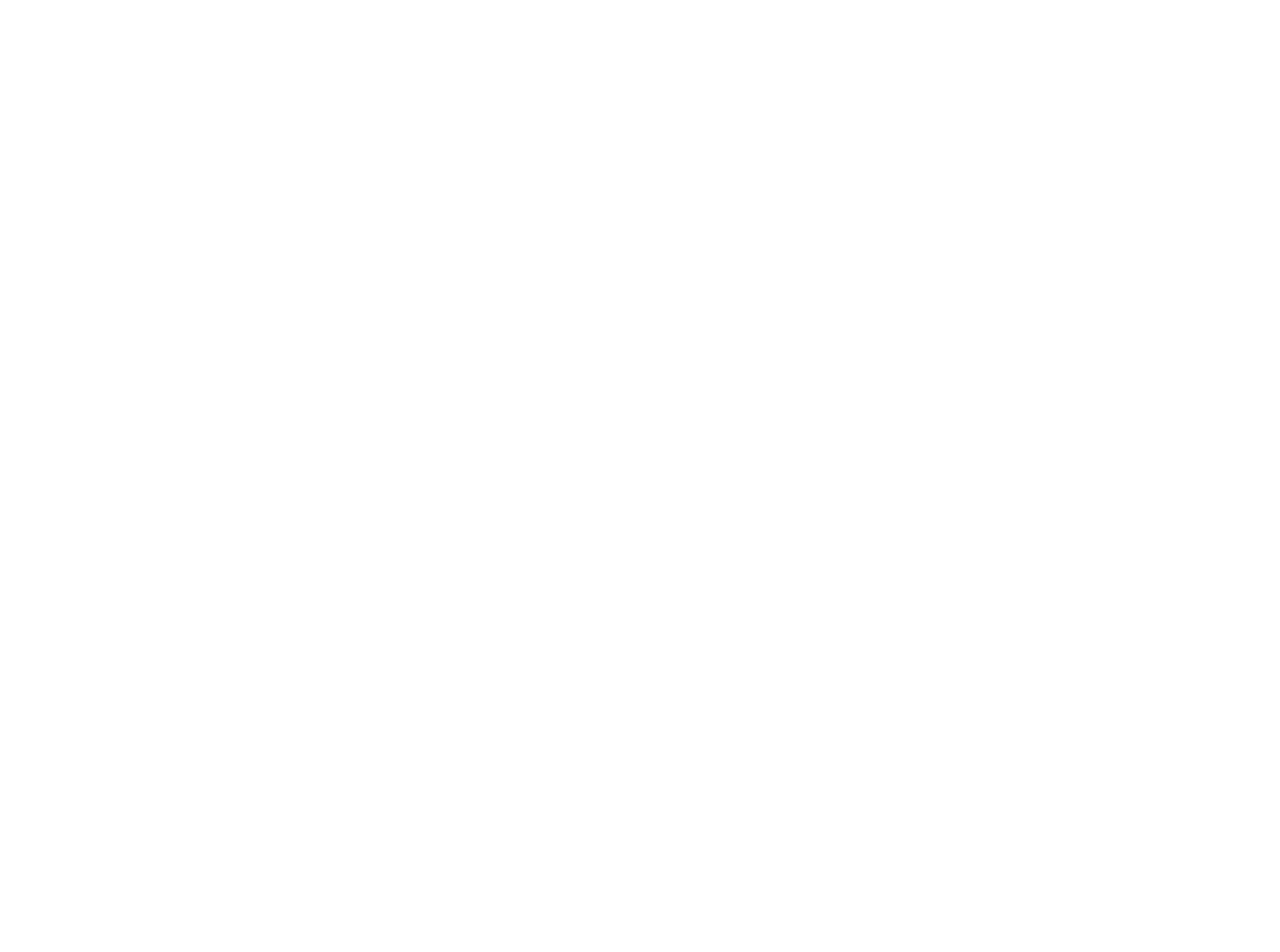
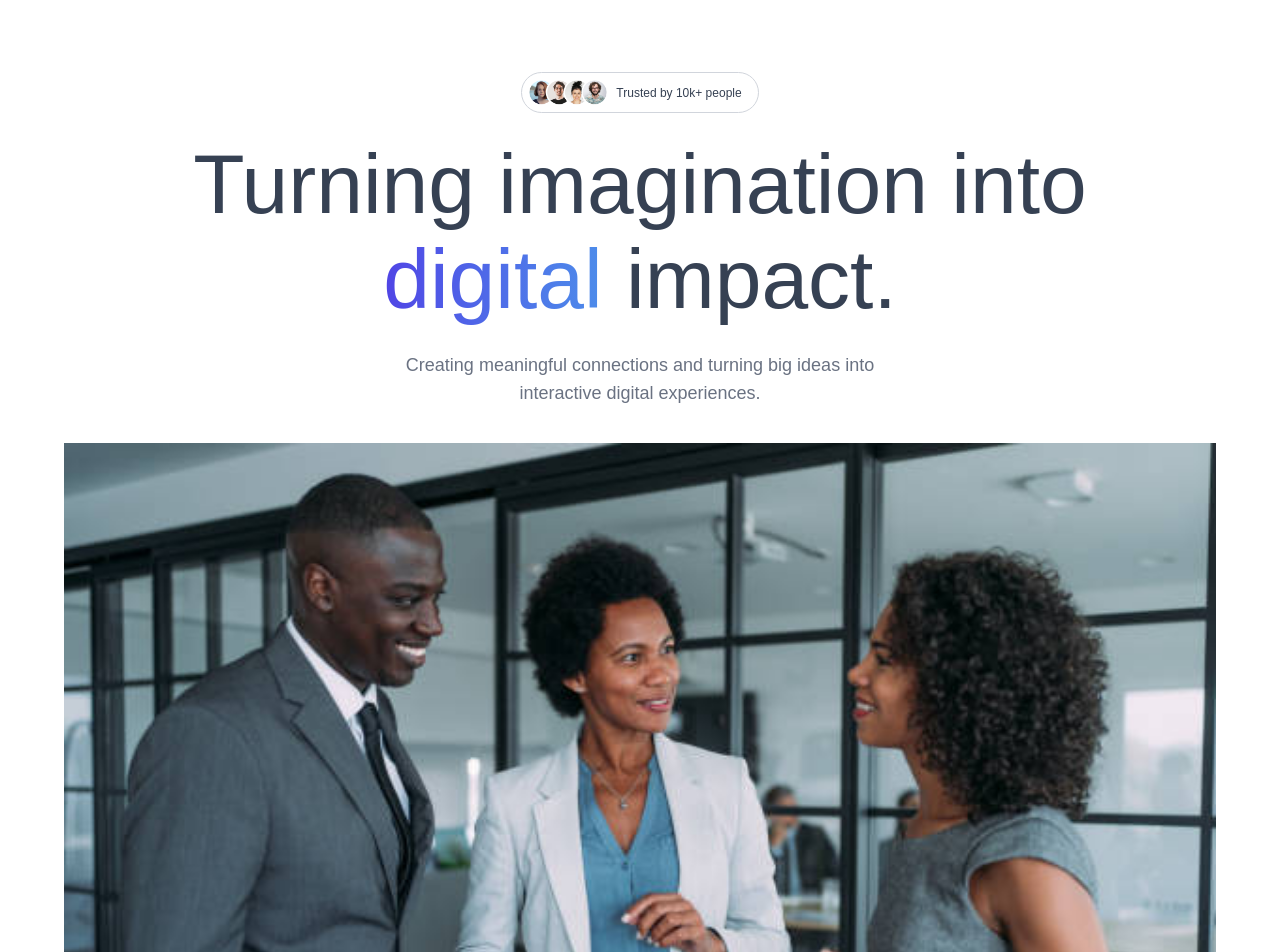
Before and after one commit to Ifechukwu-udechukwu/AGENCY-WEBSITE, a React (Vite) app: page / in a window 1280 px wide. Shown: the part 100-1052 px from the top of the page. Before the commit the page ends 800 px from the top, so only its background shows below. Built offline with nearby package versions, Linux system fonts and the light colour scheme.

Commit message:
created the hero section component

```diff
--- a/src/App.jsx
+++ b/src/App.jsx
@@ -1,5 +1,6 @@
 import { useState } from "react";
 import Navbar from "./components/Navbar";
+import Hero from "./components/Hero";
 
 const App = () => {
 
@@ -8,6 +9,7 @@ const App = () => {
   return (
     <div className="dark:bg-black relative">
       <Navbar theme={theme} setTheme={setTheme} />
+      <Hero />
 
     </div>
    );
--- /dev/null
+++ b/src/components/Hero.jsx
@@ -0,0 +1,22 @@
+const Hero = () => {
+    return (
+        <div id="hero" className="flex flex-col items-center gap-6 py-20 px-4 sm:px-12 lg:px-24 xl:px-40 text-center w-full overflow-hidden text-gray-700 dark:text-white">
+
+            <div className="inline-flex items-center gap-2 border border-gray-300 p-1.5 pr-4 rounded-full">
+                <img className="w-20" src="/group-profile.png" alt="icon" />
+                <p className="text-xs font-medium">Trusted by 10k+ people</p>
+            </div>
+
+            <h1 className="text-4xl sm:text-5xl md:text-6xl xl:text-[84px] font-medium xl:leading-[95px] max-w-5xl">Turning imagination into <span className="bg-gradient-to-r from-[#5044E5] to-[#4d8cea] bg-clip-text text-transparent">digital</span> impact.</h1>
+
+            <p className="text-sm sm:text-lg font-medium text-gray-500 dark:text-white/75 max-w-4/5 sm:max-w-lg pb-3">Creating meaningful connections and turning big ideas into interactive digital experiences.</p>
+
+            <div className="relative">
+                <img src="/office.jpg" alt="hero image" className="w-full sm:w-150 md:w-180 lg:w-250 xl:w-300 max-w-6xl" />
+            </div>
+
+        </div>
+    )
+}
+
+export default Hero
--- a/src/components/Navbar.jsx
+++ b/src/components/Navbar.jsx
@@ -9,7 +9,7 @@ const Navbar = ({theme, setTheme}) => {
     return (
         <div className="flex justify-between items-center px-4 sm:px-12 lg:px-24 xl:px-40 py-4 sticky top-0 z-20 backdrop-blur-xl font-medium bg-white/50 dark:bg-gray-900/70">
 
-            <img src={theme === "dark" ? "/company.png" : "enterprise.png"} alt="company logo" className="w-15 sm:w-20" />
+            <img src={theme === "dark" ? "/company.png" : "enterprise.png"} alt="company logo" className="w-10 sm:w-15" />
 
             <div className={`text-gray-700 dark:text-white sm:text-sm ${!sidebarOpen ? "max-sm:w-0 overflow-hidden" : "max-sm:w-60 max-sm:pl-10"} max-sm:fixed top-0 bottom-0 right-0 max-sm:min-h-screen max-sm:h-full max-sm:flex-col max-sm:bg-primary max-sm:text-white max-sm:pt-20 flex sm:items-center gap-5 transition-all`}>
 
```
Also changed, not shown: public/group-profile.png (added), public/office.jpg (added).
